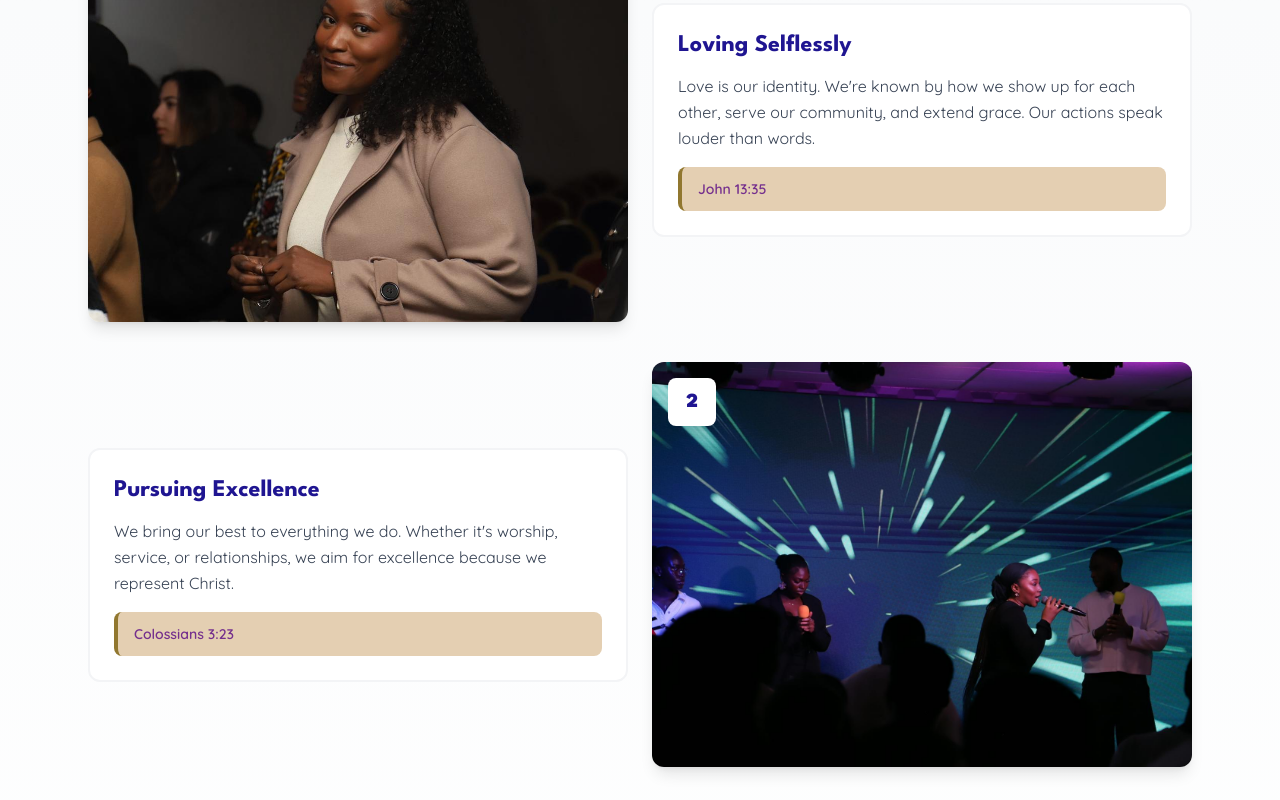
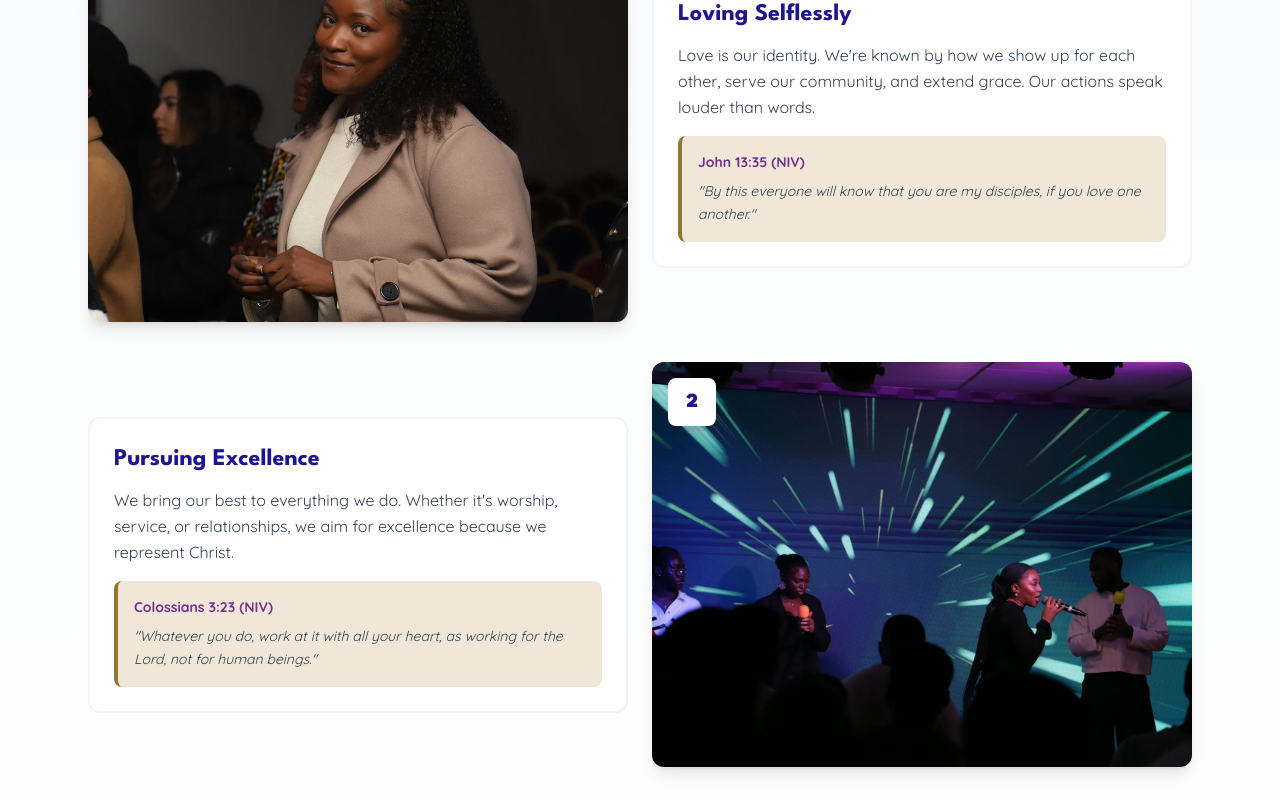
Before and after one commit to Omowaye-Osmund/partakers, a React (Vite) app in the folder frontend/: page /about in a window 1280 px wide. Shown: the part 1120-1920 px from the top of the page. Built offline with nearby package versions, Linux system fonts and the light colour scheme.

Commit message:
Updated it to have bible scriptures

```diff
--- a/frontend/src/pages/About.jsx
+++ b/frontend/src/pages/About.jsx
@@ -42,6 +42,8 @@ function About() {
       description:
         "Love is our identity. We're known by how we show up for each other, serve our community, and extend grace. Our actions speak louder than words.",
       scripture: "John 13:35",
+      verseText:
+        "By this everyone will know that you are my disciples, if you love one another.",
       image: lovingSelflesslyImg,
       imageAlt: "People showing love and care to one another",
     },
@@ -50,6 +52,8 @@ function About() {
       description:
         "We bring our best to everything we do. Whether it's worship, service, or relationships, we aim for excellence because we represent Christ.",
       scripture: "Colossians 3:23",
+      verseText:
+        "Whatever you do, work at it with all your heart, as working for the Lord, not for human beings.",
       image: excellenceImg,
       imageAlt: "People working with excellence and dedication",
     },
@@ -58,6 +62,8 @@ function About() {
       description:
         "We're proud members of the Redeemed Christian Church of God, submitted under the spiritual authority of our mother church, Precious People Parish. We walk in godly alignment, accountability, and the blessing that comes from honoring spiritual covering.",
       scripture: "Hebrews 13:17",
+      verseText:
+        "Have confidence in your leaders and submit to their authority, because they keep watch over you as those who must give an account. Do this so that their work will be a joy, not a burden, for that would be of no benefit to you.",
       image: ugcImg,
       imageAlt: "Church community together in unity",
     },
@@ -215,12 +221,18 @@ function About() {
                     >
                       {value.description}
                     </p>
-                    <div className="bg-[#E4CFB2] px-4 py-3 rounded-lg border-l-4 border-[#91772F]">
+                    <div className="bg-[#E4CFB2]/50 border-l-4 border-[#91772F] p-4 rounded-lg">
                       <p
-                        className="text-[#742F8D] font-semibold text-xs sm:text-sm"
+                        className="text-[#742F8D] font-bold text-xs sm:text-sm mb-2"
                         style={fontQuicksand}
                       >
-                        {value.scripture}
+                        {value.scripture} (NIV)
+                      </p>
+                      <p
+                        className="text-gray-700 text-xs sm:text-sm leading-relaxed italic"
+                        style={fontQuicksand}
+                      >
+                        "{value.verseText}"
                       </p>
                     </div>
                   </div>
```
